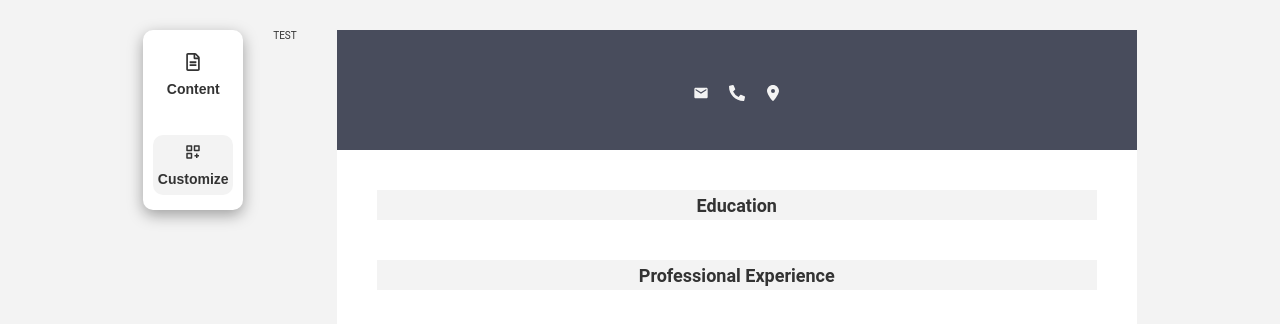
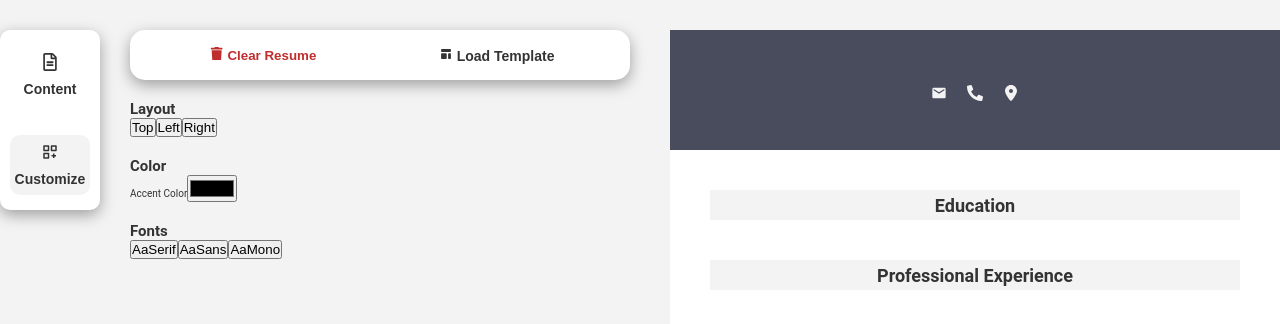
Before and after one commit to IulianGabriel/Resume-Architect, a React (Vite) app: page / in a window 1280 px wide. Both pictures are taken after a click on the button "Customize". Shown: the top 324 px of the page. Built offline with nearby package versions, Linux system fonts and the light colour scheme.

Commit message:
added basic structure

```diff
--- a/src/Components/CvApp.jsx
+++ b/src/Components/CvApp.jsx
@@ -129,12 +129,13 @@ const CvApp = () => {
     <div className="app-div">
       <section className="customize-resume-container">
         <Sidebar viewMode={viewMode} handleViewMode={handleViewMode} />
-        {viewMode === "Content" ? (
         <div className="form-container">
           <ResumeControls
             handleClearButton={handleClearButton}
             handleTemplateButton={handleTemplateButton}
           />
+          {viewMode === "Content" ? (
+            <>
               <PersonalDetails
                 handlePersonalDetailsInputs={(e) =>
                   handleInputs(e, "personalDetails")
@@ -147,10 +148,32 @@ const CvApp = () => {
                 qualificationInputs={values}
                 setQualificationHandle={setValues}
               />
+            </>
+          ) : (
+            <>
+            <div>
+              <h2>Layout</h2>
+              <div>
+                <button><div>Top</div></button>
+                <button><div>Left</div></button>
+                <button><div>Right</div></button>
               </div>
-        ) : (
-          <p>TEST</p>
+            </div>
+            <div>
+              <h2>Color</h2>
+              <p>Accent Color<span><input type="color" /></span></p>
+            </div>
+            <div>
+              <h2>Fonts</h2>
+              <div>
+                <button><span>Aa</span>Serif</button>
+                <button><span>Aa</span>Sans</button>
+                <button><span>Aa</span>Mono</button>
+              </div>
+            </div>
+            </>
           )}
+        </div>
       </section>
       <section className="resume-container">
         <ResumePersonalInfo personalInfo={values.personalDetails} />
```
Lines whose indentation alone changed are shown as unchanged.
